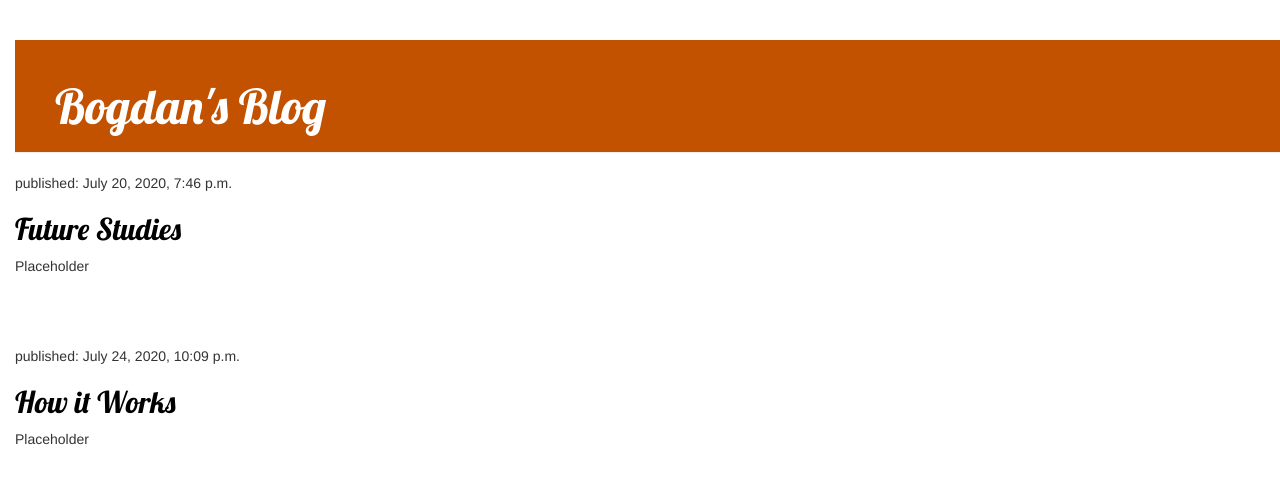
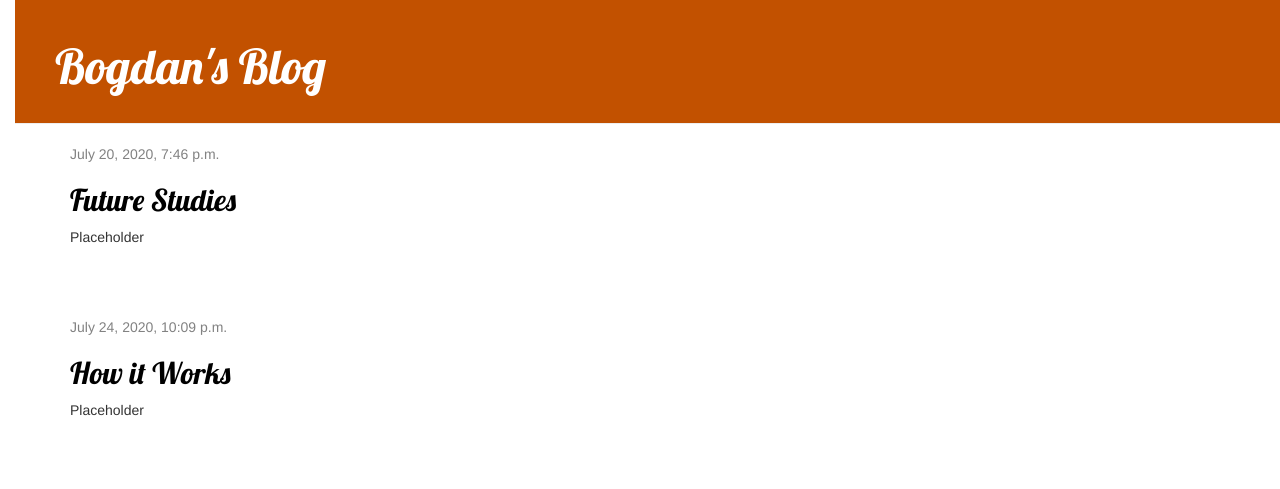
Before and after one commit to ekaild/BridgingCoursework, a Django app: page / in a window 1280 px wide. Shown: the top 489 px of the page. Run offline with Django 3.2, Linux system fonts and the light colour scheme; data comes from the database, SQL or seed files in the repository; some libraries are stand-ins or nearby versions.

Commit message:
Fixed template

```diff
--- /dev/null
+++ b/blog/templates/blog/base.html
@@ -0,0 +1,23 @@
+{% load static %}
+<html>
+    <head>
+        <link rel="stylesheet" href="//maxcdn.bootstrapcdn.com/bootstrap/3.2.0/css/bootstrap.min.css">
+        <link rel="stylesheet" href="//maxcdn.bootstrapcdn.com/bootstrap/3.2.0/css/bootstrap-theme.min.css">
+        <link href="//fonts.googleapis.com/css?family=Lobster&subset=latin,latin-ext" rel="stylesheet" type="text/css">
+        <link rel="stylesheet" href="{% static 'css/blog2.css' %}">
+        <title>Bogdan's Blog</title>
+    </head>
+    <body>
+        <div class="page-header">
+            <h1><a href="/">Bogdan's Blog</a></h1>
+        </div>
+        <div class="content container">
+            <div class="row">
+                <div class="col-md-8">
+                {% block content %}
+                {% endblock %}
+                </div>
+            </div>
+        </div>
+    </body>
+</html>
--- a/blog/templates/blog/post_list.html
+++ b/blog/templates/blog/post_list.html
@@ -1,22 +1,13 @@
-{% load static %}
-<html>
-    <head>
-        <link href="//fonts.googleapis.com/css?family=Lobster&subset=latin,latin-ext" rel="stylesheet" type="text/css">
-        <link rel="stylesheet" href="{% static 'css/blog2.css' %}">
-        <link rel="stylesheet" href="//maxcdn.bootstrapcdn.com/bootstrap/3.2.0/css/bootstrap.min.css">
-        <link rel="stylesheet" href="//maxcdn.bootstrapcdn.com/bootstrap/3.2.0/css/bootstrap-theme.min.css">
-        <title>Bogdan's Blog</title>
-    </head>
-    <body>
-        <div class="page-header">
-            <h1><a href="">Bogdan's Blog</a></h1>
-        </div>
-        {% for post in posts %}
+{% extends 'blog/base.html' %}
+
+{% block content %}
+    {% for post in posts %}
         <div class="post">
-            <p>published: {{ post.published_date }}</p>
+            <div class="date">
+                {{ post.published_date }}
+            </div>
             <h2><a href="">{{ post.title }}</a></h2>
             <p>{{ post.text|linebreaksbr }}</p>
         </div>
-        {% endfor %}
-    </body>
-</html>
+    {% endfor %}
+{% endblock %}
```
Also changed, not shown: README.md (deleted).
